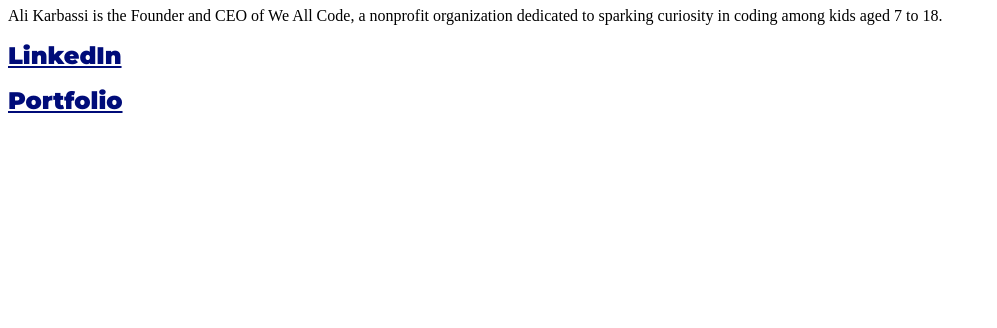
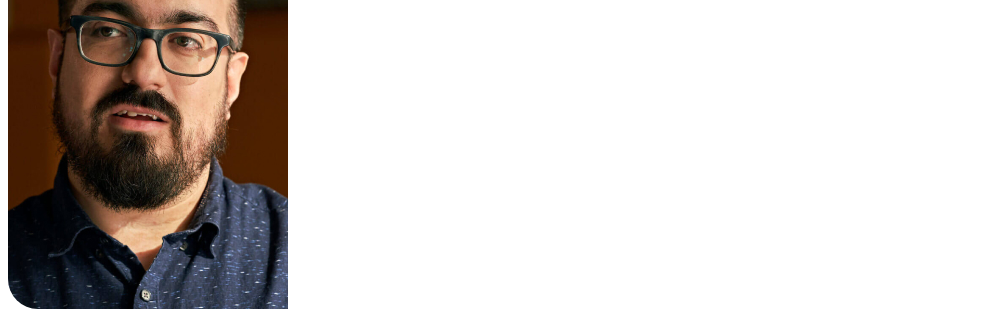
Before and after one commit to karbassi/2022-spring-session-05, a plain HTML site: page index.html in a window 1280 px wide. Shown: the part 99-427 px from the top of the page, without its empty margins (0-997 px from the left). Drawn offline with Linux system fonts and the light colour scheme.

Commit message:
Update profile image location on homepage

```diff
--- a/index.html
+++ b/index.html
@@ -15,7 +15,7 @@
 <body>
 
     <main>
-        <img src="./ali-karbassi.jpg" alt="Photo of Ali Karbassi">
+        <img src="./assets/img/ali-karbassi.jpg" alt="Photo of Ali Karbassi">
         <h1>Ali Karbassi</h1>
         <p>Ali Karbassi is the Founder and CEO of We All Code, a nonprofit organization dedicated to sparking curiosity in coding among kids aged 7 to 18.</p>
         <p>
```
